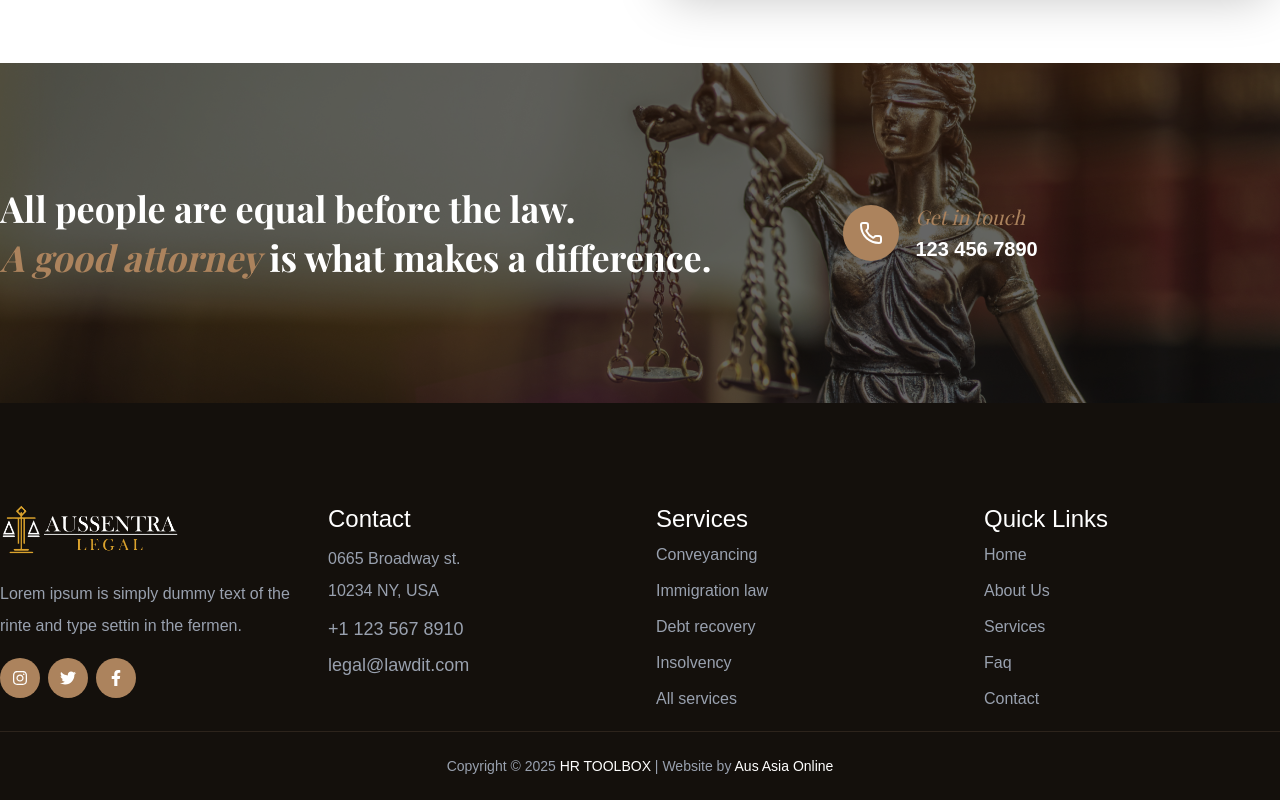
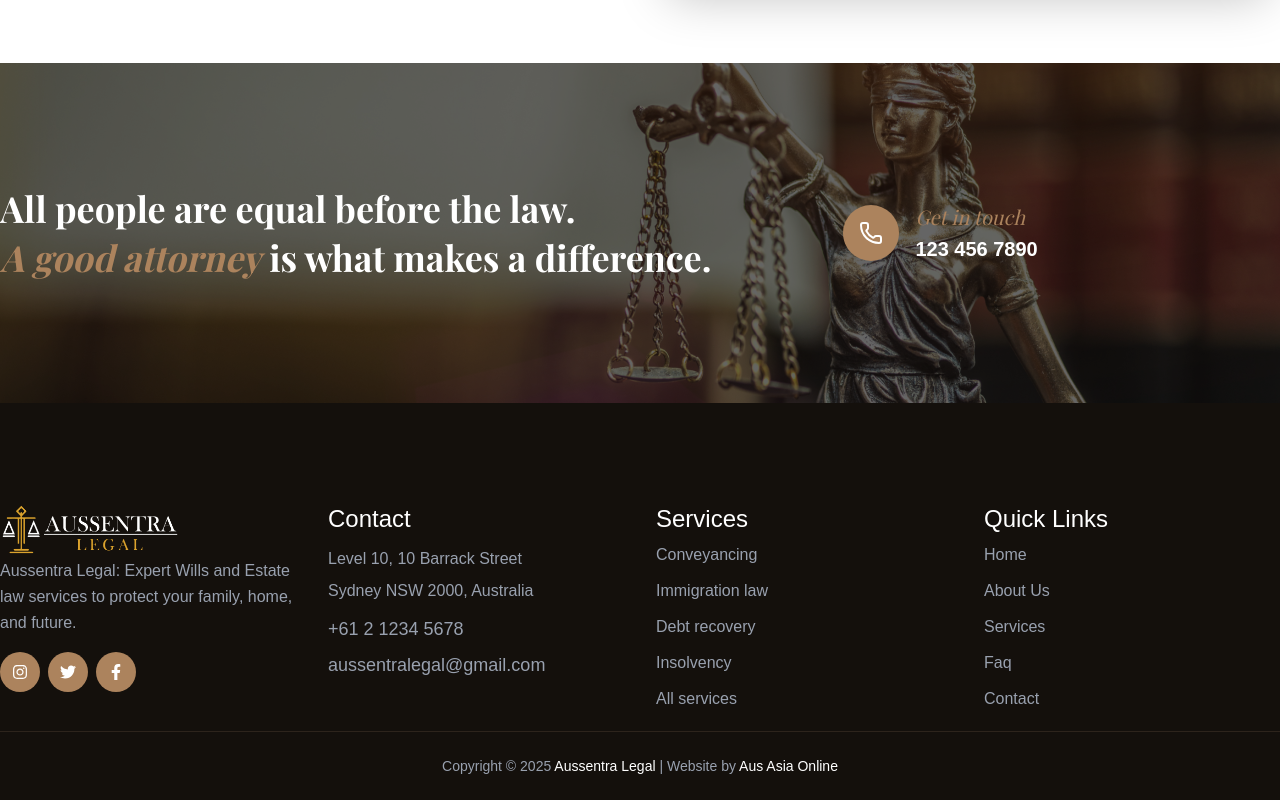
Before and after one commit to jewel-rana-ausasia/aussentra-legal, a Next.js app: page /contact in a window 1280 px wide. Shown: the part 1285-2085 px from the top of the page. Built offline with nearby package versions, Linux system fonts and the light colour scheme.

Commit message:
Update footer services link and texts

```diff
--- a/components/CaseStudyBox.tsx
+++ b/components/CaseStudyBox.tsx
@@ -7,18 +7,18 @@ export default function CaseStudyBox() {
   const data = [
     {
       icon: "/legal-production.png",
-      title: "Legal Production",
-      desc: "Lorem ipsum amet quam miss nestibulum drana fermen.",
+      title: "Clarity & Simplicity",
+      desc: "Clear, plain-language advice that simplifies complex legal processes for confident decision-making.",
     },
     {
       icon: "/private.png",
-      title: "Private",
-      desc: "Lorem ipsum amet quam miss nestibulum drana fermen.",
+      title: "Trust & Respect",
+      desc: "Building lasting relationships through personalized service, kindness, and dignity at every step.",
     },
     {
       icon: "/winning-awards.png",
-      title: "Winning Awards",
-      desc: "Lorem ipsum amet quam miss nestibulum drana fermen.",
+      title: "Empowerment & Control",
+      desc: "Providing the knowledge and support you need to feel in control of your legal journey.",
     },
   ];
 
@@ -27,10 +27,7 @@ export default function CaseStudyBox() {
       <div className="container mx-auto px-4">
         <div className="grid grid-cols-1 md:grid-cols-2 lg:grid-cols-3 gap-8">
           {data.map((item, index) => (
-            <div
-              key={index}
-              className="flex items-start space-x-6 mt-5"
-            >
+            <div key={index} className="flex items-start space-x-6 mt-5">
               {/* ✅ PNG Icon */}
               <div className="flex-shrink-0">
                 <Image
@@ -45,9 +42,7 @@ export default function CaseStudyBox() {
                 <h5 className="text-[21px] font-semibold font-playfair text-gray-900 mb-2">
                   {item.title}
                 </h5>
-                <p className="text-[16px] text-gray-600">
-                  {item.desc}
-                </p>
+                <p className="text-[16px] text-gray-600">{item.desc}</p>
               </div>
             </div>
           ))}
--- a/components/Footer.tsx
+++ b/components/Footer.tsx
@@ -2,6 +2,8 @@
 
 import { Phone } from "lucide-react";
 import Image from "next/image";
+import Link from "next/link";
+import { useEffect, useState } from "react";
 import {
   FaInstagram,
   FaTwitter,
@@ -34,11 +36,27 @@ export default function Footer() {
         return "/faq";
       case "Contact":
         return "/contact";
+      case "Conveyancing":
+        return "/services/conveyancing";
+      case "Immigration law":
+        return "/services/immigration-law";
+      case "Debt recovery":
+        return "/services/debt-recovery";
+      case "Insolvency":
+        return "/services/insolvency";
+      case "All services":
+        return "/services";
       default:
         // For other labels like services
         return "/";
     }
   };
+
+  const [currentYear, setCurrentYear] = useState("");
+
+  useEffect(() => {
+    setCurrentYear(new Date().getFullYear().toString());
+  }, []);
 
   return (
     <>
@@ -97,17 +115,17 @@ export default function Footer() {
           <div className="grid grid-cols-1 md:grid-cols-4 gap-8">
             {/* Logo + Description + Social */}
             <div className="space-y-4">
-              <div className="logo mb-5">
+              <Link href="/" className="mb-5">
                 <Image
                   src="/aussentra-legal-logo-white.png"
                   alt="Logo"
                   width={180}
                   height={80}
                 />
-              </div>
-              <p className="text-gray-400 leading-loose">
-                Lorem ipsum is simply dummy text of the rinte and type settin in
-                the fermen.
+              </Link>
+              <p className="text-gray-400 leading-relaxed">
+                Aussentra Legal: Expert Wills and Estate law services to protect
+                your family, home, and future.
               </p>
               <div className="social-icons mt-4">
                 <ul className="flex space-x-2">
@@ -131,18 +149,21 @@ export default function Footer() {
             </div>
 
             {/* Contact */}
+            {/* Contact */}
             <div className="space-y-2">
               <h3 className="text-2xl mb-2">Contact</h3>
               <p className="text-gray-400 leading-loose">
-                0665 Broadway st.
+                Level 10, 10 Barrack Street
                 <br />
-                10234 NY, USA
+                Sydney NSW 2000, Australia
               </p>
               <div className="phone text-gray-400 text-lg">
-                <a href="tel:+11235678910">+1 123 567 8910</a>
+                <a href="tel:+61212345678">+61 2 1234 5678</a>
               </div>
               <div className="mail text-gray-400 text-lg">
-                <a href="mailto:legal@lawdit.com">legal@lawdit.com</a>
+                <a href="mailto:hello@aussentralegal.com.au">
+                  aussentralegal@gmail.com
+                </a>
               </div>
             </div>
 
@@ -151,11 +172,13 @@ export default function Footer() {
               <h3 className="text-2xl mb-2">Services</h3>
               <ul className="space-y-3">
                 {services.map((service, index) => (
-                  <li
-                    key={index}
-                    className="text-gray-400 hover:text-[#ac835d] transition-colors cursor-pointer"
-                  >
-                    {service}
+                  <li key={index}>
+                    <Link
+                      href={getHref(service)}
+                      className="text-gray-400 hover:text-[#ac835d] transition-colors"
+                    >
+                      {service}
+                    </Link>
                   </li>
                 ))}
               </ul>
@@ -166,12 +189,12 @@ export default function Footer() {
               <ul className="space-y-3">
                 {quickLinks.map((label, index) => (
                   <li key={index}>
-                    <a
+                    <Link
                       href={getHref(label)}
                       className="text-gray-400 hover:text-[#ac835d] transition-colors"
                     >
                       {label}
-                    </a>
+                    </Link>
                   </li>
                 ))}
               </ul>
@@ -183,8 +206,9 @@ export default function Footer() {
         <div className="border-t border-[#91765a33] py-6">
           <div className="container mx-auto px-4 flex justify-center">
             <p className="text-gray-400 text-sm text-center">
-              Copyright © 2025 <span className="text-white">HR TOOLBOX</span> |
-              Website by <span className="text-white">Aus Asia Online</span>
+              Copyright © {currentYear}{" "}
+              <span className="text-white">Aussentra Legal</span> | Website by{" "}
+              <span className="text-white">Aus Asia Online</span>
             </p>
           </div>
         </div>
--- a/components/Header.tsx
+++ b/components/Header.tsx
@@ -44,7 +44,7 @@ const Header: React.FC = () => {
                     height={30}
                   />
                 </span>
-                Realiable legal solution
+                Aussentra Legal
               </h5>
               <h3 className="text-white text-3xl md:text-5xl lg:text-7xl font-medium mb-10">
                 We are here for the{" "}
@@ -53,7 +53,7 @@ const Header: React.FC = () => {
                 </span>
               </h3>
               <a
-                href="#"
+                href="/services"
                 className="inline-block relative px-8 py-3 text-white font-medium border border-[#ac835d] rounded-full hover:bg-[#ac835d] transition duration-300 button-3"
               >
                 Explore All Services
--- a/components/ServiceSection.tsx
+++ b/components/ServiceSection.tsx
@@ -11,7 +11,10 @@ const services = [
   { title: "Insolvency", img: "/services/insolvency.jpg" },
   { title: "Family\nLaw", img: "/services/family-law.jpg" },
   { title: "Wills", img: "/services/probate-and-estate.jpg" },
-  { title: "Probate\n& Estate", img: "/services/probate-and-estate-banner.jpg" },
+  {
+    title: "Probate\n& Estate",
+    img: "/services/probate-and-estate-banner.jpg",
+  },
 ];
 
 export default function ServiceSection() {
@@ -61,8 +64,9 @@ export default function ServiceSection() {
               Our <span className="italic text-[#ac835d]">Services</span>
             </h2>
             <p className="text-gray-600">
-              Lawyer sit amet risus ac duin auctor posuere fanish amet the
-              acinia lecra fermen.
+              At Aussentra Legal, we provide expert guidance in Wills and Estate
+              law to protect your family, home, and future with clarity and
+              care.
             </p>
             <button className="bg-[#ac835d] text-white px-8 py-3 rounded-full font-semibold hover:bg-[#7f5633] transition-all duration-300 hover:shadow-lg">
               Discover more
```
